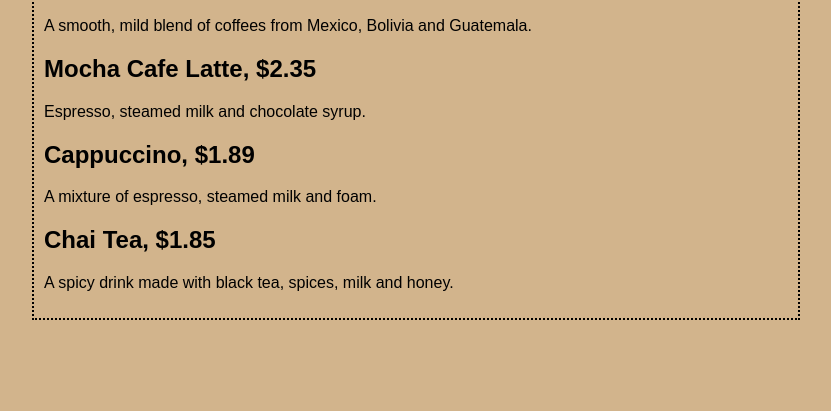
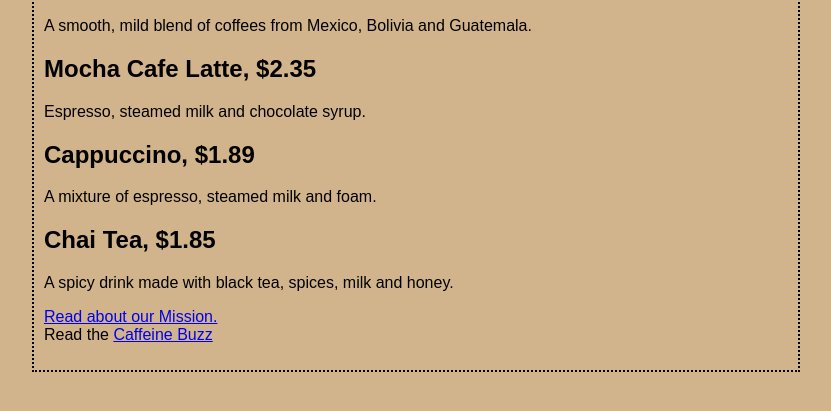
Before and after one commit to Bryceboang/bryceboang.github.io, a plain HTML site: page index.html in a window 1280 px wide. Shown: the part 131-542 px from the top of the page, without its empty margins (224-1055 px from the left). Drawn offline with Linux system fonts and the light colour scheme.

Commit message:
Added the Mission and buzz link

```diff
--- a/index.html
+++ b/index.html
@@ -29,6 +29,11 @@
 
     <h2>Chai Tea, $1.85</h2>
     <p>A spicy drink made with black tea, spices, milk and honey.</p>
+
+    <p>
+        <a href="mission.html">Read about our Mission.</a>
+        <br> Read the <a href="http://wickedlysmart.com/buzz">Caffeine Buzz</a>
+    </p>
 </body>
 
 </html>
```
